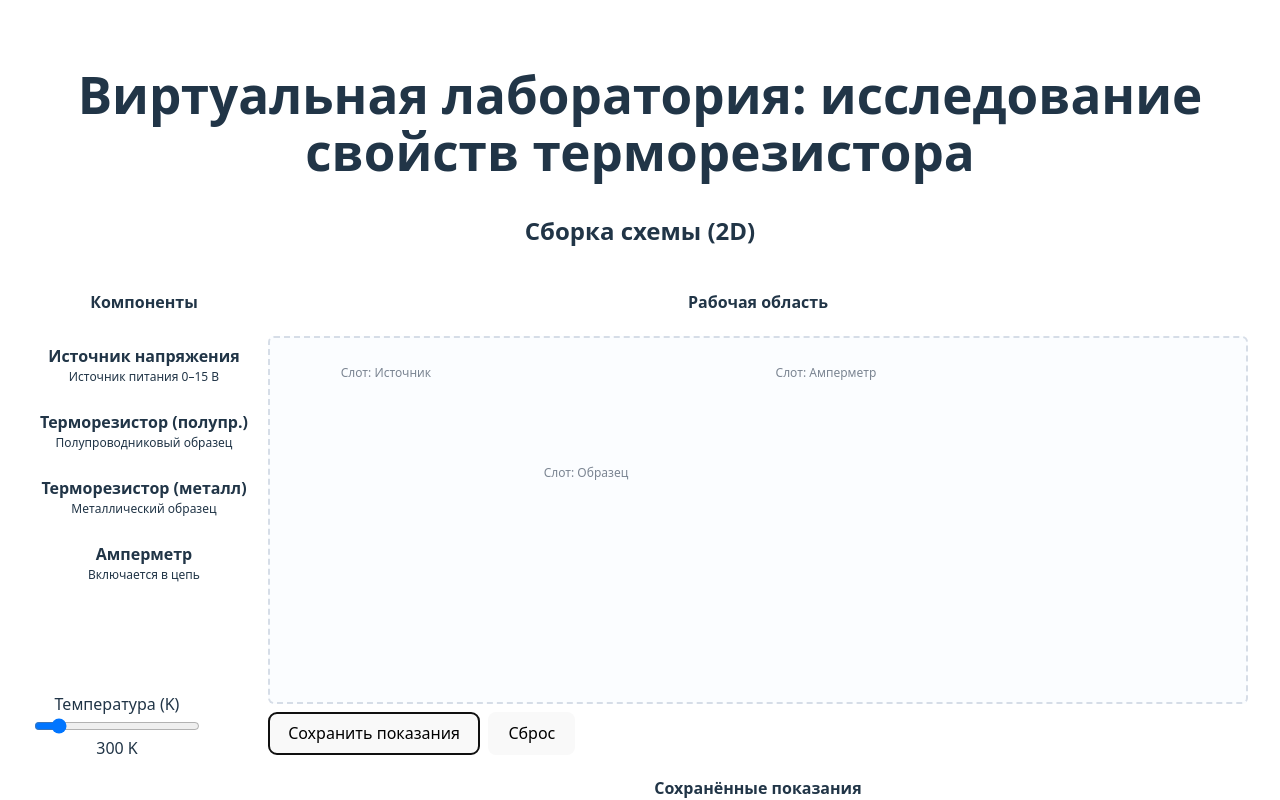
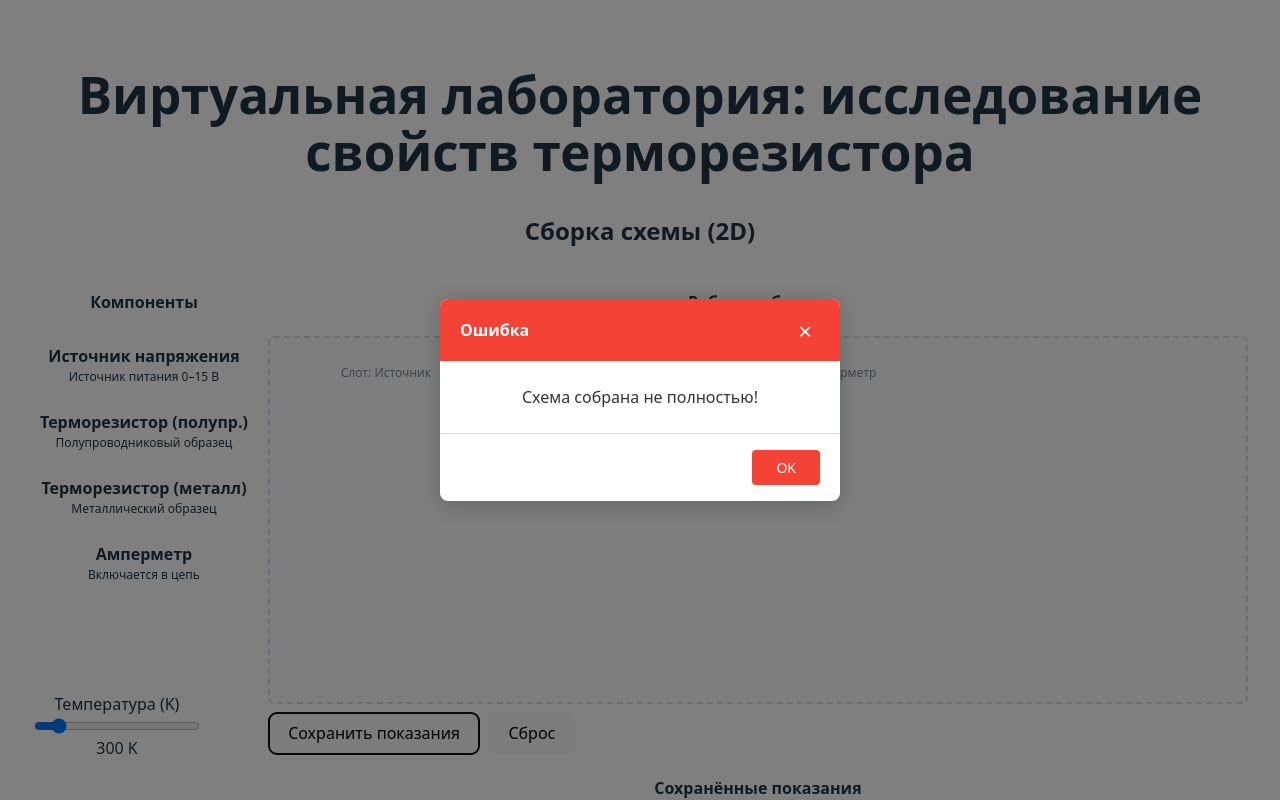
Before and after one commit to startsevd6/physics-virtual-work, a Vue app: page / in a window 1280 px wide. Both pictures are taken after a click on the button "Сохранить показания". Shown: the top 800 px of the page. Built offline with nearby package versions, Linux system fonts and the light colour scheme.

Commit message:
a unified popup for errors was added

```diff
--- a/src/components/CircuitBuilder.vue
+++ b/src/components/CircuitBuilder.vue
@@ -1,4 +1,10 @@
 <template>
+  <ErrorPopup
+      v-if="showError"
+      :message="errorMessage"
+      @close="showError = false"
+  />
+
   <div>
     <h2>Сборка схемы (2D)</h2>
     <div class="circuit-assembly">
@@ -63,6 +69,7 @@ import {defineComponent, reactive, ref} from 'vue'
 import ThermistorComponent from './parts/Thermistor.vue'
 import SourceComponent from './parts/VoltageSource.vue'
 import AmmeterComponent from './parts/Ammeter.vue'
+import ErrorPopup from './ErrorPopup.vue'
 import "../style.css";
 
 type Slot = { label: string, x: number, y: number, w: number, h: number, item: null | { component: any, data: any } }
@@ -76,7 +83,13 @@ const componentMap: Record<string, any> = {
 }
 
 export default defineComponent({
-  components: {ThermistorComponent, SourceComponent, AmmeterComponent},
+  components: {
+    ThermistorComponent,
+    SourceComponent,
+    AmmeterComponent,
+    ErrorPopup,
+  },
+
   setup() {
     const components = [
       {type: 'source', label: 'Источник напряжения', desc: 'Источник питания 0–15 В'},
@@ -92,6 +105,8 @@ export default defineComponent({
 
     let globalTemp = ref(300)
     const supplyVoltage = ref(0)
+    const showError = ref(false)
+    const errorMessage = ref('')
 
     const slots = reactive<Slot[]>([
       {label: 'Слот: Источник', x: 20, y: 20, w: 180, h: 60, item: null},
@@ -100,6 +115,11 @@ export default defineComponent({
     ])
 
     const snapshots = ref<any[]>([])
+
+    function showErrorPopup(message: string) {
+      errorMessage.value = message
+      showError.value = true
+    }
 
     function onDragStart(e: DragEvent, c: any) {
       // Передаем только тип и метаданные, не сам компонент
@@ -135,7 +155,7 @@ export default defineComponent({
       });
 
       if (existingSameType) {
-        alert('Такой компонент уже добавлен в схему!')
+        showErrorPopup('Такой компонент уже добавлен в схему!')
         return;
       }
 
@@ -144,17 +164,17 @@ export default defineComponent({
 
       // Проверка для каждого слота
       if (slotIndex === 0 && type !== 'source') {
-        alert('В этот слот можно добавить только источник напряжения')
+        showErrorPopup('В этот слот можно добавить только источник напряжения')
         return
       }
 
       if (slotIndex === 1 && !['therm-met', 'therm-sem'].includes(type)) {
-        alert('В этот слот можно добавить только терморезистор (металлический или полупроводниковый)')
+        showErrorPopup('В этот слот можно добавить только терморезистор (металлический или полупроводниковый)')
         return
       }
 
       if (slotIndex === 2 && type !== 'amm') {
-        alert('В этот слот можно добавить только амперметр')
+        showErrorPopup('В этот слот можно добавить только амперметр')
         return
       }
 
@@ -210,7 +230,7 @@ export default defineComponent({
       const sample = slots[1]?.item
       const ammeter = slots[2]?.item
       if (!source || !sample) {
-        alert("Схема собрана не полностью!")
+        showErrorPopup("Схема собрана не полностью!")
         return;
       }
 
@@ -271,6 +291,9 @@ export default defineComponent({
       slotStyle,
       formatSnapshot,
       handleWheelScroll,
+      showError,
+      errorMessage,
+      showErrorPopup
     }
   }
 })
--- /dev/null
+++ b/src/components/ErrorPopup.vue
@@ -0,0 +1,136 @@
+<template>
+  <div v-if="visible">
+    <div class="background" @click="closePopup"></div>
+
+    <div class="container">
+      <div class="error-header">
+        <span>Ошибка</span>
+        <button class="close-btn" @click="closePopup">×</button>
+      </div>
+      <div class="error-content">
+        <p>{{ message }}</p>
+      </div>
+      <div class="error-footer">
+        <button @click="closePopup">OK</button>
+      </div>
+    </div>
+  </div>
+</template>
+
+<script setup lang="ts">
+import { ref, defineProps, defineEmits, watch } from 'vue';
+
+const props = defineProps<{
+  message: string
+}>();
+
+const emit = defineEmits<{
+  close: []
+}>();
+
+const visible = ref(true);
+
+function closePopup() {
+  visible.value = false;
+  emit('close');
+}
+
+// Автоматически закрыть через 5 секунд
+watch(visible, (newVal) => {
+  if (newVal) {
+    setTimeout(() => {
+      if (visible.value) {
+        closePopup();
+      }
+    }, 5000);
+  }
+});
+</script>
+
+<style scoped>
+.background {
+  position: fixed;
+  top: 0;
+  left: 0;
+  width: 100%;
+  height: 100%;
+  background-color: rgba(0, 0, 0, 0.5);
+  z-index: 9998;
+}
+
+.container {
+  position: fixed;
+  top: 50%;
+  left: 50%;
+  transform: translate(-50%, -50%);
+  width: 400px;
+  max-width: 90vw;
+  background: white;
+  border-radius: 8px;
+  box-shadow: 0 4px 20px rgba(0, 0, 0, 0.2);
+  z-index: 9999;
+  overflow: hidden;
+}
+
+.error-header {
+  display: flex;
+  justify-content: space-between;
+  align-items: center;
+  padding: 16px 20px;
+  background-color: #f44336;
+  color: white;
+  font-weight: bold;
+}
+
+.close-btn {
+  background: none;
+  border: none;
+  color: white;
+  font-size: 24px;
+  cursor: pointer;
+  padding: 0;
+  width: 30px;
+  height: 30px;
+  display: flex;
+  align-items: center;
+  justify-content: center;
+  border-radius: 50%;
+}
+
+.close-btn:hover {
+  background-color: rgba(255, 255, 255, 0.2);
+}
+
+.error-content {
+  padding: 24px 20px;
+  border-bottom: 1px solid #e0e0e0;
+}
+
+.error-content p {
+  margin: 0;
+  font-size: 16px;
+  line-height: 1.5;
+  color: #333;
+}
+
+.error-footer {
+  padding: 16px 20px;
+  text-align: right;
+}
+
+.error-footer button {
+  padding: 8px 24px;
+  background-color: #f44336;
+  color: white;
+  border: none;
+  border-radius: 4px;
+  cursor: pointer;
+  font-size: 14px;
+  font-weight: 500;
+  transition: background-color 0.2s;
+}
+
+.error-footer button:hover {
+  background-color: #d32f2f;
+}
+</style>
```
